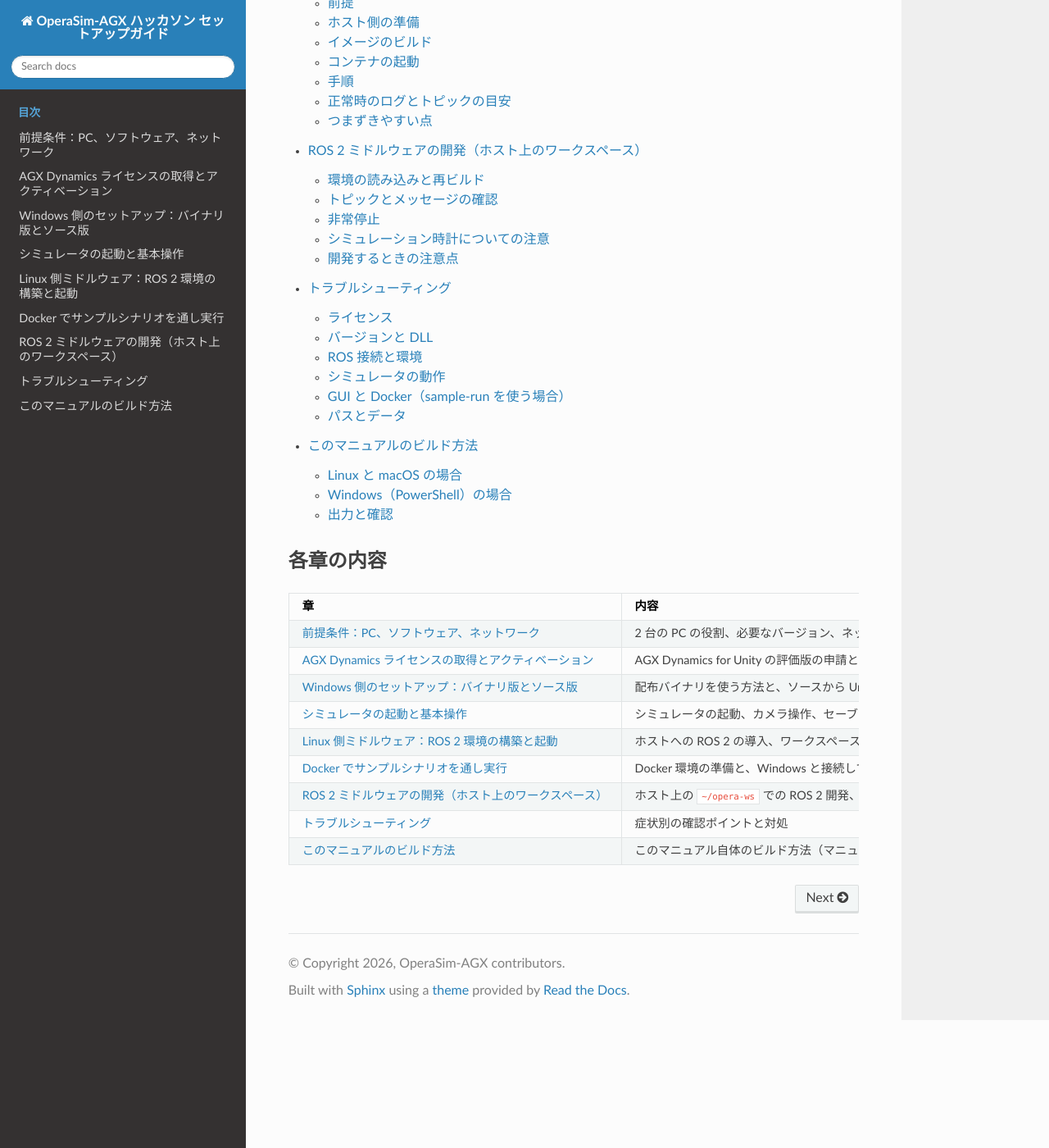
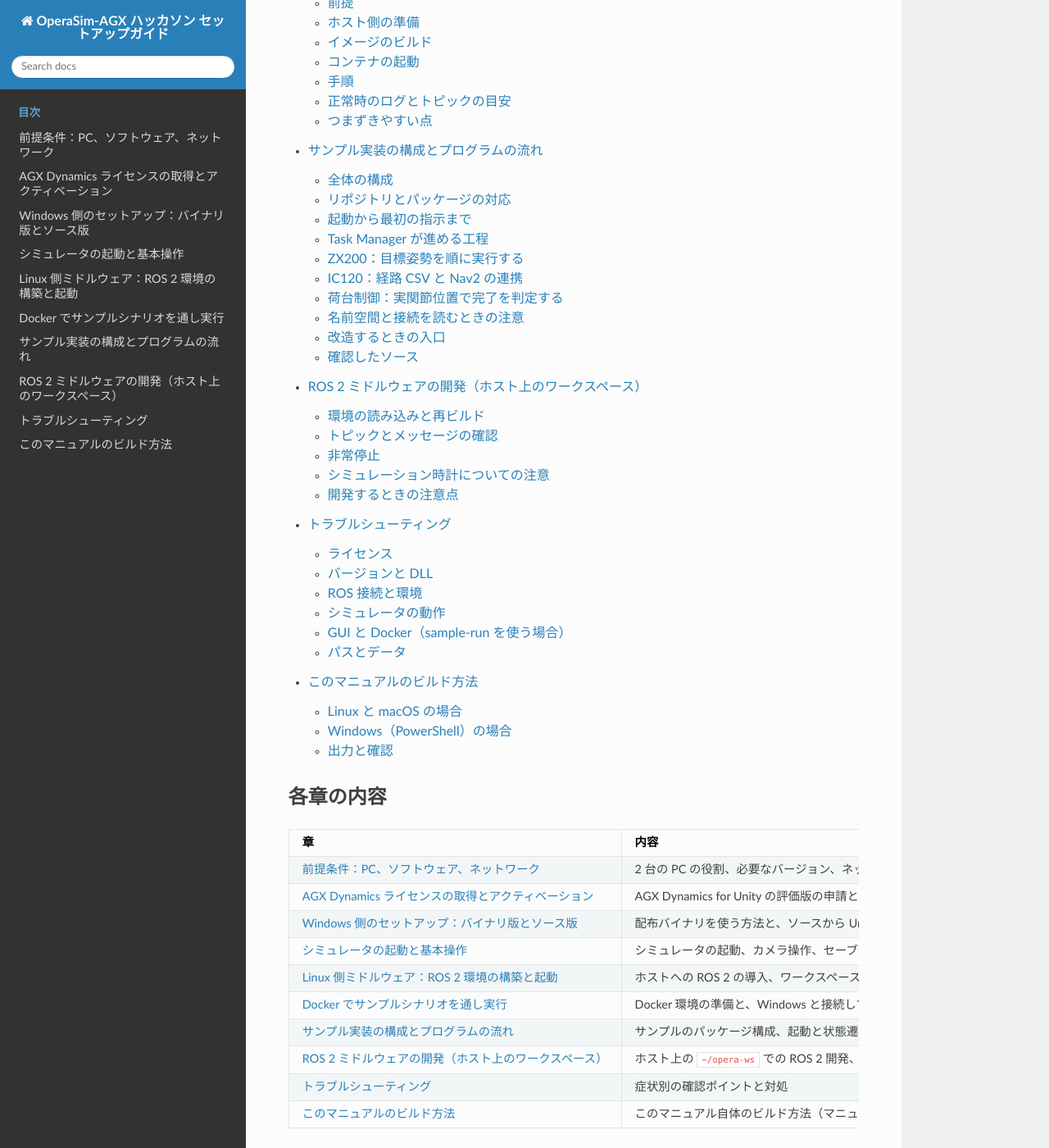
Before and after one commit to pwri-opera/OperaSim-AGX-hackathon-doc, a Sphinx documentation site: the page built from source/index.rst, in a window 1280 px wide and 1400 px high, scrolled down 2559 px. Shown: the whole window at 82% size. Built offline with Sphinx 7.4.7 and the Read the Docs theme 3.1.0, drawn with Linux system fonts in a browser that asks for light colours; part of the change alters nothing that is shown.

Commit message:
docs: explain sample architecture and program flow
Document launch sequencing, task handshakes, ZX200 control, IC120 navigation and dump control against pinned sample sources.

Refs: OPERA-ubg

```diff
--- a/source/development.rst
+++ b/source/development.rst
@@ -3,6 +3,8 @@ ROS 2 ミドルウェアの開発（ホスト上のワークスペース）
 ==============================================================
 
 この章では、 :doc:`linux-middleware` で作成した ``$HOME/opera-ws`` を使い、自分の ROS 2 ノードや設定を編集して再ビルドします。ソースは ``src/`` 、ビルド成果物は ``build/`` と ``install/`` 、ログは ``log/`` に保存されます。一連の動きを手軽にテストする Docker 環境は :doc:`sample-run` を参照してください。
+
+サンプルのどこを変更するかを調べるときは、 :doc:`sample-implementation` のパッケージ構成とプログラムの流れを参照してください。
 
 環境の読み込みと再ビルド
 --------------------------
--- a/source/index.rst
+++ b/source/index.rst
@@ -47,6 +47,7 @@ OperaSim-AGX ハッカソン セットアップガイド
    simulator-operation
    linux-middleware
    sample-run
+   sample-implementation
    development
    troubleshooting
    building-docs
@@ -72,6 +73,8 @@ OperaSim-AGX ハッカソン セットアップガイド
      - ホストへの ROS 2 の導入、ワークスペースのビルド、endpoint の起動、IP アドレスとファイアウォールの確認
    * - :doc:`sample-run`
      - Docker 環境の準備と、Windows と接続してサンプルシナリオを動かす通し手順
+   * - :doc:`sample-implementation`
+     - サンプルのパッケージ構成、起動と状態遷移、Nav2・荷台制御の流れ、改造の入口
    * - :doc:`development`
      - ホスト上の ``~/opera-ws`` での ROS 2 開発、トピックの確認、非常停止、シミュレーション時計の注意点
    * - :doc:`troubleshooting`
--- /dev/null
+++ b/source/sample-implementation.rst
@@ -0,0 +1,223 @@
+============================================================
+サンプル実装の構成とプログラムの流れ
+============================================================
+
+この章では、ハッカソンのサンプルが、ショベルの掘削・積み込みからクローラダンプの運搬・排土・帰還までをどう実行するか説明します。起動方法は :doc:`linux-middleware` 、Docker で一連の動きを試す手順は :doc:`sample-run` を参照してください。ここで説明するプログラムの役割は、どちらの実行環境でも共通です。
+
+読む順序は、全体を起動する launch、工程を管理する Task Manager、各建機の制御ノードの順がおすすめです。以下は末尾の「確認したソース」に挙げるコミットの実装に基づきます。ブランチは更新されるため、自分の環境のソースも確認してください。
+
+全体の構成
+--------------
+
+Task Manager は「何を、どの順番で行うか」を決めます。各建機のノードは、その指示を関節角度や移動目標へ変換し、作業が終わったことを通知します。Unity は指令を受けて物理シミュレーションを進め、関節角度や位置を ROS 側へ返します。
+
+.. code-block:: text
+
+   Linux PC
+   Task Manager
+     |-- 掘削開始 --> ZX200 状態機械 -- front_cmd --> ROS-TCP endpoint
+     |                    |                              ||
+     |<-- 掘削・積込完了 --|                              || TCP
+     |                                                   ||
+     |-- 運搬・帰還 --> IC120 自律走行 --> Nav2             ||
+     |                    ^                |              ||
+     |                    |-- 移動結果 ----|              ||
+     |<-- 到着通知 -------|                |-- cmd_vel -->||
+     |                                                   ||
+     |-- 荷台上げ・下げ --> 荷台制御 -- rot_dump_cmd ------>||
+     |<-- 荷台動作完了 ----|                              ||
+                                                         ||
+   Windows PC                                            ||
+   Unity / AGX <=========================================>>
+     |-- joint_states、odom_pose、global_pose、/clock --> ROS 側
+
+これは役割の関係を示した図です。速度指令の実際のトピック名は、launch の remapping で変わります。後述の「名前空間と接続を読むときの注意」も確認してください。
+
+リポジトリとパッケージの対応
+--------------------------------
+
+リポジトリ名と ROS 2 パッケージ名は一致しないものがあります。たとえば ``ros2 launch task_manager ...`` の ``task_manager`` は、 ``Opera-sim_hackathon-Sample`` リポジトリが提供するパッケージです。
+
+.. list-table::
+   :header-rows: 1
+   :widths: 3 2 5
+
+   * - リポジトリ / ブランチ
+     - 主なパッケージ
+     - 役割と読む場所
+   * - ``Ryoya1012/Opera-sim_hackathon-Sample`` / ``main``
+     - ``task_manager``
+     - ``launch/hackathon_sample.launch.py`` が全体を起動。 ``task_manager/hackathon_sample_manager_node.py`` が工程を管理し、 ``dump_release_controller.py`` が荷台を制御します。
+   * - ``Ryoya1012/ZX200_autonomy_state_machine`` / ``hackathon``
+     - ``zx200_autonomy``
+     - ``zx200_autonomy/state_machine_node.py`` が、関節の目標姿勢を順に切り替えて掘削・積み込みを実行します。
+   * - ``Ryoya1012/Opera-sim_ic120_hackathon`` / ``main``
+     - ``ic120_autonomy``
+     - ``ic120_autonomy/ic120_autonomy_node.py`` が経路 CSV を読み、Nav2 に移動目標を送って到着を通知します。
+   * - ``pwri-opera/ic120_ros2`` / ``feature/tmp_ic120_unity_setting``
+     - ``ic120_unity`` 、 ``ic120_navigation`` など
+     - ``ic120_unity/launch/ic120_standby_ekf.launch.py`` が、Nav2、地図、EKF、TF、ロボットモデルの配信などを立ち上げます。
+   * - ``Unity-Technologies/ROS-TCP-Endpoint`` / ``main-ros2``
+     - ``ros_tcp_endpoint``
+     - Unity と ROS 2 のメッセージを中継します。全体の launch とは別のターミナルで起動します。
+   * - ``pwri-opera/com3_ros`` / ``main``
+     - ``com3_msgs``
+     - 建機の関節指令に使う ``JointCmd`` などのメッセージ型を提供します。
+
+セットアップでは、このほかに ``gnss_localizer_ros2`` も取得します。ただし、今回確認した ``hackathon_sample.launch.py`` から直接起動するノードと、ワークスペースに取得・ビルドするパッケージは、同じ範囲ではありません。
+
+起動から最初の指示まで
+--------------------------
+
+``ros2 launch task_manager hackathon_sample.launch.py`` を実行すると、次の起動処理が組まれます。
+
+1. ``ic120_standby_ekf.launch.py`` を読み込み、IC120 のナビゲーション基盤を起動します。既定の機体名は ``ic120_0`` です。
+2. ZX200 の ``state_machine_node`` を遅延なしで起動します。
+3. launch 開始から 5 秒後に、 ``ic120_autonomy_node`` と ``hackathon_sample_manager_node`` を起動します。
+4. launch 開始から 10 秒後に、 ``dump_release_controller`` を起動します。
+
+この秒数は launch の ``TimerAction`` に指定された起動遅延であり、ノードが準備できたことを検出する仕組みではありません。各制御ノードには ``use_sim_time=True`` が渡されるため、起動後の制御タイマーや動作中の待ち時間には Unity の ``/clock`` が関係します。
+
+Task Manager のコンストラクタは publisher と subscriber を作り、状態を ``INIT`` に設定します。 ``start_sequence()`` を呼ぶ 1 秒周期のタイマーは、 ``/start_dig`` の subscriber が見つかるまで待ち、見つかると ``true`` を一度送って自身を停止します。これは ROS 側の受信ノードの確認なので、Unity との接続や関節フィードバックまで確認するわけではありません。起動前の疎通確認が必要なのは、このためです。
+
+Task Manager が進める工程
+----------------------------
+
+``TaskManagerNode`` は、完了通知を受けるたびに次の指示を送ります。下表のトピックはすべて ``std_msgs/msg/Bool`` で、 ``true`` が開始または完了の合図です。
+
+.. list-table::
+   :header-rows: 1
+   :widths: 3 4 4
+
+   * - 待機している状態
+     - 受け取る通知
+     - 次に送る指示 / 遷移先
+   * - ``INIT``
+     - ``/start_dig`` の subscriber を検出
+     - ``/start_dig`` を送信し、 ``WAITING_ZX200_DIG`` へ
+   * - ``WAITING_ZX200_DIG``
+     - ``/end_dig``
+     - ``/ic120/start_transport`` を送信し、 ``WAITING_IC120_TRANSPORT`` へ
+   * - ``WAITING_IC120_TRANSPORT``
+     - ``/ic120/arrived_dump``
+     - ``/ic120/tilt_up_cmd`` を送信し、 ``WAITING_IC120_DUMP`` へ
+   * - ``WAITING_IC120_DUMP``
+     - ``/ic120/dump_completed``
+     - ``/ic120/tilt_down_cmd`` を送信し、 ``WAITING_IC120_TILT_DOWN`` へ
+   * - ``WAITING_IC120_TILT_DOWN``
+     - ``/ic120/tilt_down_completed``
+     - ``/ic120/start_return`` を送信し、 ``WAITING_IC120_RETURN`` へ
+   * - ``WAITING_IC120_RETURN``
+     - ``/ic120/arrived_home``
+     - ``COMPLETE`` へ。全工程の完了をログに出します。
+
+コールバックは、通知が ``true`` か、現在の状態が期待する工程かを調べます。たとえば運搬前に ``arrived_dump`` が届いても、荷台上げには進みません。 ``COMPLETE`` から自動で ``INIT`` へ戻る処理はなく、サンプルは一巡で完了します。また、完了通知が来なかった場合の全体タイムアウトや復旧処理は、この Task Manager には実装されていません。
+
+ZX200：目標姿勢を順に実行する
+--------------------------------
+
+``ZX200StateMachine`` は ``/start_dig`` を受けると、次の順に状態を切り替えます。
+
+.. code-block:: text
+
+   IDLE -> REACH -> DIG -> DRAG -> LIFT -> SWING_TO_RELEASE
+        -> RELEASE_1 -> RELEASE_2 -> RETURN_1 -> RETURN_2 -> FINISH
+
+``target_angles`` に各状態の目標角度があり、配列の順序は ``joint_names`` の ``swing_joint, boom_joint, arm_joint, bucket_joint`` と対応します。 ``transition_to()`` は前の指令値と次の目標値から動作時間を計算し、 ``timer_callback()`` は 0.1 秒周期で S 字状に補間した位置指令を ``/zx200/front_cmd`` へ送ります。
+
+状態の切り替えには実際のフィードバックを使います。 ``joint_state_callback()`` が ``/zx200/joint_states`` を関節名で読み取り、 ``is_target_reached()`` が全関節について目標との差を確認します。既定では誤差 0.1 rad 以内に入り、その状態で 1 秒待つと次へ進みます。指令の補間時間が経過しただけでは、次の姿勢に進みません。
+
+確認した実装では ``max_dig_count=1`` です。 ``FINISH`` まで到達したあとに ``/end_dig=true`` を送り、Task Manager がダンプの運搬を開始します。トピック名は「掘削完了」ですが、その時点ではショベルの旋回・積み込み・戻り姿勢までのシーケンスが完了しています。 ``/start_release`` の受信処理もありますが、この Task Manager はそれを使わず、 ``LIFT`` から積み込み動作へ自動で進みます。
+
+IC120：経路 CSV と Nav2 の連携
+--------------------------------
+
+``IC120AutonomyNode`` は、起動時に ``filename`` パラメータの CSV を読みます。既定は ``waypoints.csv`` で、まず指定パス、次に ``~/ros2_ws/`` 以下を探します。本マニュアルの ``~/opera-ws`` は既定の探索先に含まれないため、ワークスペース直下から launch するか、 ``filename`` に絶対パスを渡してください。
+
+CSV の位置と姿勢は移動目標、 ``state`` はその地点で行う処理を表します。
+
+.. list-table::
+   :header-rows: 1
+   :widths: 1 2 5
+
+   * - ``state``
+     - 地点の役割
+     - 到着後の処理
+   * - ``0``
+     - 通過地点
+     - 次の waypoint へ進みます。条件を満たせば到着前に次の goal を送ります。
+   * - ``1``
+     - 排土場所
+     - ``/ic120/arrived_dump`` を通知し、Task Manager の荷台操作指示を待ちます。
+   * - ``2``
+     - ホーム・積込場所
+     - ``/ic120/arrived_home`` を通知し、index と許可フラグを初期化します。
+
+``/ic120/start_transport`` を受けると搬送を許可し、先頭がホームとして使われる構成では index 1 から走行を開始します。 ``_on_timer()`` が ``_send_goal()`` を呼び、CSV の姿勢を ``map`` フレームの ``NavigateToPose.Goal`` にして、Nav2 の ``/ic120_0/navigate_to_pose`` へ非同期で送ります。この Action 名はサンプルの launch が指定しています。
+
+Nav2 が goal を受理すると、結果を受け取るコールバックを登録します。 ``_get_result_callback()`` が結果を保存し、制御タイマーから ``_handle_goal_result()`` を呼んで次の工程へ進めます。通過地点では ``_maybe_preempt_to_next_waypoint()`` による先行切り替えもあり、既定の ``switch_distance`` は 2 m です。この判定には ``odom_topic`` の現在位置が必要です。
+
+排土場所では goal の成功を確認して停止工程へ進みます。荷台上げ・下げの指示を受けたとき、このノードは内部状態だけを更新し、実際の荷台制御は次節のノードに任せます。荷台下降が完了し、 ``/ic120/start_return`` を受けると CSV の次の地点から帰路を進みます。往路を自動で逆順に走る実装ではないので、CSV には帰路とホームの地点も必要です。
+
+``xy_goal_tol`` と ``des_lin_vel`` も CSV から読み込まれますが、確認した実装の ``_send_goal()`` はそれらを Nav2 の許容誤差や速度設定へ反映していません。走行の調整では、CSV だけでなく ``ic120_navigation/params/navigation_parameters_sim.yaml`` と launch のパラメータ設定を確認してください。排土場所やホームへの移動が失敗すると、完了通知を出さずに待機へ戻るため、Task Manager 側は通知待ちのままになります。
+
+荷台制御：実関節位置で完了を判定する
+----------------------------------------
+
+``task_manager`` パッケージ内の ``ReleaseController`` は、走行とは独立して荷台を制御します。既定の状態遷移は次のとおりです。
+
+.. code-block:: text
+
+   IDLE -- tilt_up_cmd --> PRE_WAIT -> RAISING -> RAISED_WAIT
+        -> WAITING_DOWN_COMMAND -- tilt_down_cmd --> LOWERING -> IDLE
+
+上昇指令を受けると既定で 2 秒待ち、 ``/ic120_0/rot_dump_cmd`` へ ``dump_joint`` の位置指令を送ります。0.1 秒ごとに指令値を 0.02 ずつ変化させ、上昇目標は 1.0、下降目標は 0.0 です。これらはパラメータで変更できます。
+
+``/ic120_0/joint_states`` の実関節位置が上昇目標の許容差 0.1 以内になると、上げた姿勢で既定 5 秒保持して ``/ic120/dump_completed`` を通知します。この通知は荷台位置と保持時間に基づき、土砂がすべて落ちたことをセンサで検出しているわけではありません。
+
+下降指令を受けたあとも実関節位置を確認し、下降目標に達してから ``/ic120/tilt_down_completed`` を送ります。フィードバックが来なければ、指令値だけが目標に達しても完了にはなりません。
+
+名前空間と接続を読むときの注意
+----------------------------------
+
+``/ic120/start_transport`` などの ``/ic120`` は、Task Manager と制御ノード間で使う作業指示の名前空間です。一方、 ``/ic120_0/joint_states`` などの ``/ic120_0`` は、Unity 内の機体に対応します。機体を増やしたり名前を変えたりするときは、作業指示・機体通信・Nav2 Action・TF の設定をそれぞれ確認する必要があります。
+
+また、ソース内に書かれたトピック名と、launch 後の接続先は同じとは限りません。確認したコードには、次の接続上の注意点があります。
+
+- ``ic120_autonomy_node`` の ``cb_bridge_cmd_vel()`` は、ソース上では ``/cmd_vel`` を受けて ``/ic120_0/cmd_vel`` へ転送します。しかしサンプルの launch は後者を ``/cmd_vel`` へ remap するため、このノードの受信先と送信先が同じになります。単純な一方向の中継として扱わず、実行時の publisher / subscriber を確認してください。
+- 同じ launch は ``/ic120_0/track_cmd`` を ``/ic120_0track_cmd`` へ remap します。後者には機体名の後の ``/`` がありません。また、確認した自律走行コードには ``publish_track_command()`` の定義はありますが、その呼び出しはありません。関数があることだけで、履帯指令が送られているとは判断できません。
+- 自律走行ノードの ``odom_topic`` の既定は ``/ic120_0/odom`` です。一方、ナビゲーション基盤は ``odom_pose`` を使う設定を持ち、EKF の出力は ``/ic120_0/odometry/global`` です。先行 goal 切り替えに必要な現在位置が、自律走行ノードへ届いているかを確認してください。
+
+ホスト上のワークスペースの環境を読み込んだターミナルで、実際の接続を調べられます。
+
+.. code-block:: bash
+
+   ros2 node info /ic120_autonomy_node
+   ros2 topic info /cmd_vel --verbose
+   ros2 topic info /ic120_0/cmd_vel --verbose
+   ros2 topic info /ic120_0/odom --verbose
+   ros2 action list -t
+
+これらはソース上の接続設定を説明したもので、実行環境での動作検証結果ではありません。独自の relay や remapping を追加するときも、同じ速度指令を複数経路で送らないかを確認してください。
+
+改造するときの入口
+----------------------
+
+- **工程を変える**： ``hackathon_sample_manager_node.py`` の ``TaskState`` とコールバックを変更します。指示を受ける側の状態遷移と完了通知も合わせます。
+- **掘削姿勢を変える**： ``state_machine_node.py`` の ``target_angles`` 、 ``max_speeds`` 、 ``max_dig_count`` を確認します。目標姿勢はシーン内の地形や積込位置に依存します。
+- **運搬経路を変える**： ``waypoints.csv`` の位置・姿勢・ ``state`` を編集します。Nav2 の走行特性はナビゲーションの YAML と launch も確認します。
+- **荷台動作を変える**： ``dump_release_controller`` の ``raised_position`` 、 ``lowered_position`` 、 ``pre_wait_seconds`` 、 ``wait_seconds`` などを調整します。
+
+コードを編集して再ビルドする方法と、フィードバックを読む小さなノードの例は :doc:`development` を参照してください。
+
+確認したソース
+------------------
+
+以下の固定コミットを確認しました。実装を追うときは、各リンクのファイル名と、この章で挙げた関数名を手掛かりにしてください。
+
+- `全体起動の launch <https://github.com/Ryoya1012/Opera-sim_hackathon-Sample/blob/e907d5604c686ecd6e7c2aa9f2c94d1d943f4ab6/launch/hackathon_sample.launch.py>`_
+- `Task Manager <https://github.com/Ryoya1012/Opera-sim_hackathon-Sample/blob/e907d5604c686ecd6e7c2aa9f2c94d1d943f4ab6/task_manager/hackathon_sample_manager_node.py>`_
+- `荷台制御 <https://github.com/Ryoya1012/Opera-sim_hackathon-Sample/blob/e907d5604c686ecd6e7c2aa9f2c94d1d943f4ab6/task_manager/dump_release_controller.py>`_
+- `ZX200 の状態機械 <https://github.com/Ryoya1012/ZX200_autonomy_state_machine/blob/092f08f37139d8297d292321e53f7f955e9f5cc9/zx200_autonomy/state_machine_node.py>`_
+- `IC120 の自律走行 <https://github.com/Ryoya1012/Opera-sim_ic120_hackathon/blob/12a01c2a728d0780deb5155d5344e5b4b6c6cca9/ic120_autonomy/ic120_autonomy_node.py>`_
+- `IC120 のナビゲーション基盤 <https://github.com/pwri-opera/ic120_ros2/blob/a27ad3e8084e2f2fa32ff6442db49b0e202e1a66/ic120_unity/launch/ic120_standby_ekf.launch.py>`_
--- a/source/sample-run.rst
+++ b/source/sample-run.rst
@@ -3,6 +3,8 @@ Docker でサンプルシナリオを通し実行
 ==================================================
 
 この章では、一連の動きを手軽にテストするため、Docker 内の Linux ミドルウェアと Windows のシミュレータを接続して、ハッカソンのサンプルシナリオを最初から最後まで動かします。各手順の見出しに、どのマシンのどの端末で実行するかを書いています。
+
+サンプル内部の構成と、各工程が完了通知で進む仕組みは :doc:`sample-implementation` を参照してください。
 
 .. note::
 
```
